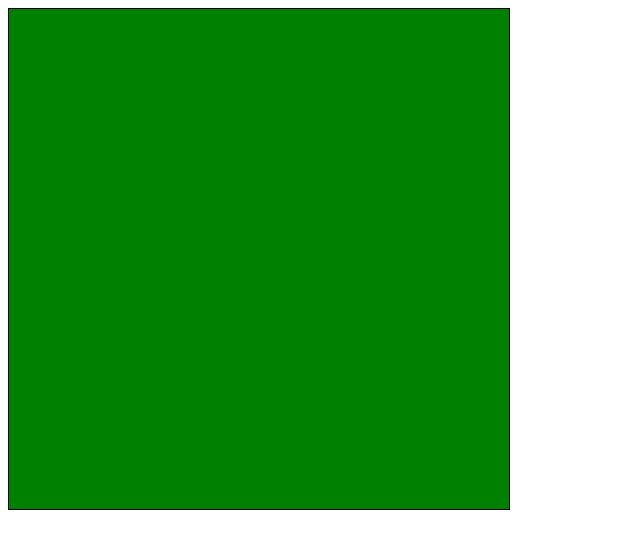
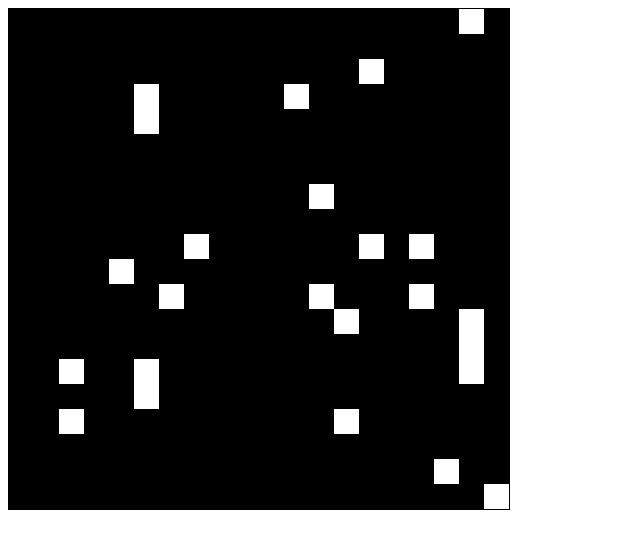
Before and after one commit to weblemur/game-of-life-plus, a plain HTML site: page index.html in a window 1280 px wide. Shown: the whole page, without its empty margins (0-640 px from the left). Drawn offline with Linux system fonts and the light colour scheme.

Commit message:
need to fix drawing possibly

```diff
--- a/gol.js
+++ b/gol.js
@@ -14,44 +14,112 @@ function fetchAndInstantiate(url, importObject) {
     );
 }
 */
+let outergame;
 
 function main() {
-    let width = 500;
-    let height = 500;
+
+    let width = 20;
+    let height = 20;
     //let ctx = draw();
     let game = new GameOfLife(width, height);
+    outergame = game;
     game.randomFill();
-    draw(game);
+    //game.step();
+    game.step();
+    //draw(game);
 }
 
-function draw(game) {
-    var canvas = document.getElementById('board');
-    var ctx = canvas.getContext('2d');
-    ctx.fillStyle = 'green';
-    for (let x = 0; x < game._width; x++) {
-        for (let y = 0; y < game._height; y++) {
-            if (game.getCellState(x, y))
-                ctx.fillRect(x, y, 1, 1);
-        }
-    }
-}
 
 class GameOfLife {
 
+    draw() {
+
+        let ctx = this.ctx;
+        let imageData = this.imageData;
+        for (let i = 0; i < this._board.length; i++) {
+            if (this._board[i]) imageData.data[i * 4 + 3] = 255;
+        }
+
+        // disable smoothing on scaling
+        ctx.imageSmoothingEnabled = false;
+        ctx.mozImageSmoothingEnabled = false;
+        ctx.webkitImageSmoothingEnabled = false;
+        ctx.msImageSmoothingEnabled = false;
+
+        // create, scale, and draw image
+        createImageBitmap(imageData)
+            .then(img => {
+                ctx.clearRect(0, 0, this.canvasWidth, this.canvasHeight);
+                ctx.drawImage(img, 0, 0, this.canvasWidth, this.canvasHeight);
+            });
+    }
+
+
+
     constructor(width, height) {
+
         this._width = width;
         this._height = height;
+
+        this.canvasWidth = 500;
+        this.canvasHeight = 500;
+
         this._board = new Uint8Array(width * height);
         this._nextBoard = new Uint8Array(width * height);
-    }
-
-    step() {
-
+        this.canvas = document.getElementById('board');
+        this.ctx = this.canvas.getContext('2d');
+        this.imageData = this.ctx.createImageData(this._width, this._height);
     }
 
     getCellState(x, y) {
-        return this._board[x + y * this._width] > 0;
+        return this._board[this.getIndex(x, y)];
     }
+
+    swap(x) {
+        return x
+    };
+
+    /* Main loop */
+    step() {
+        this.draw();
+        this.updateCells();
+        requestAnimationFrame(this.step.bind(this));
+    }
+
+    updateCells() {
+        for (let x = 0; x < this._width; x++) {
+            for (let y = 0; y < this._height; y++) {
+                this.setNextState(x, y);
+            }
+        }
+        let temp = this._board;
+        this._board = this._nextBoard;
+        this._nextBoard = temp;
+        // this._board = this.swap(this._board, this._board = this._nextBoard);
+    }
+
+    setNextState(x, y) {
+
+        let aliveNeighbors = this.getAliveNeighbors(x, y);
+        // console.log('aliveneighbors:', aliveNeighbors, 'x, y: ', x, y);
+
+        if (this.getCellState(x, y)) {
+            if (aliveNeighbors < 2) {
+                this._nextBoard[this.getIndex(x, y)] = 0;
+            }
+            if (aliveNeighbors === 2 || aliveNeighbors === 3) {
+                this._nextBoard[this.getIndex(x, y)] = 1;
+            }
+            if (aliveNeighbors > 3) {
+                this._nextBoard[this.getIndex(x, y)] = 0;
+            }
+        } else {
+            if (aliveNeighbors === 3) {
+                this._nextBoard[this.getIndex(x, y)] = 1;
+            }
+        }
+    }
+
 
     getIndex(x, y) {
         return x + y * this._width;
@@ -77,18 +145,10 @@ class GameOfLife {
             var neighborY = y + offset[1];
 
             // Periodic boundary conditions
-            if (neighborX < 0) {
-                neighborX = this._width - 1;
-            }
-            if (neighborX >= this._width) {
-                neighborX = 0;
-            }
-            if (neighborY < 0) {
-                neighborY = this._height - 1;
-            }
-            if (neighborY >= this._height) {
-                neighborY = 0;
-            }
+            if (neighborX < 0) neighborX = this._width - 1;
+            if (neighborX >= this._width) neighborX = 0;
+            if (neighborY < 0) neighborY = this._height - 1;
+            if (neighborY >= this._height) neighborY = 0;
 
             if (neighborX >= 0 && neighborX < this._width) {
                 if (neighborY >= 0 && neighborY < this._height) {
@@ -106,7 +166,7 @@ class GameOfLife {
 
     randomFill() {
         for (let i = 0; i < this._board.length; i++) {
-            if (Math.random() < 1)
+            if (Math.random() < Math.random() * 0.2)
                 this._board[i] = 1;
             else
                 this[i] = 0;
--- a/index.html
+++ b/index.html
@@ -3,7 +3,7 @@
 
 <head>
     <meta charset="utf-8" />
-    <title>Canvas Testing</title>
+    <title>Game of Life +</title>
     <style type="text/css">
         canvas {
             border: 1px solid black;
```
Also changed, not shown: 1 other file.
